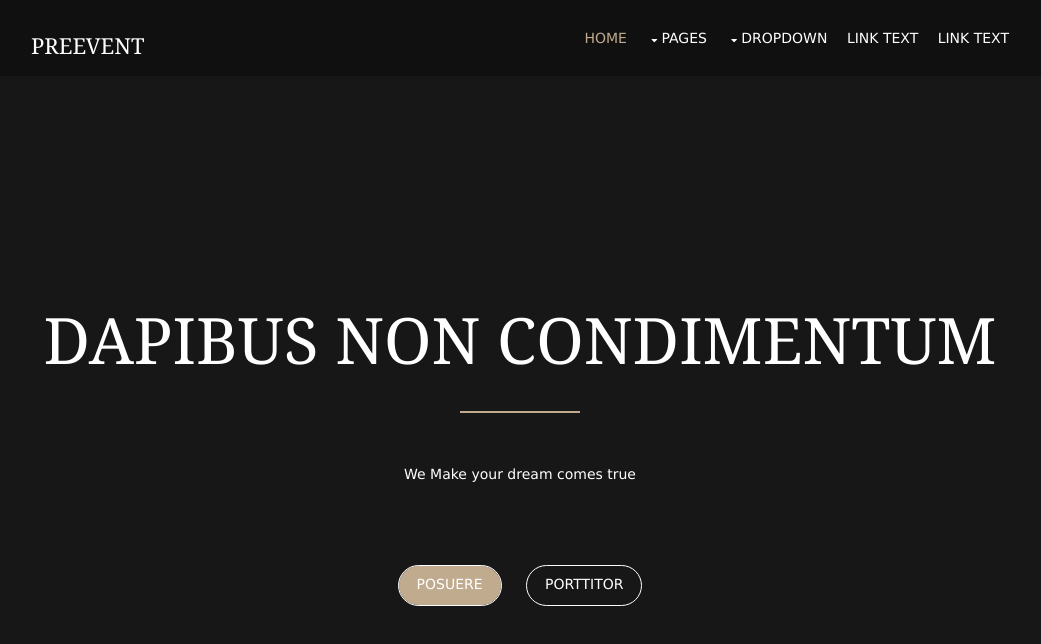
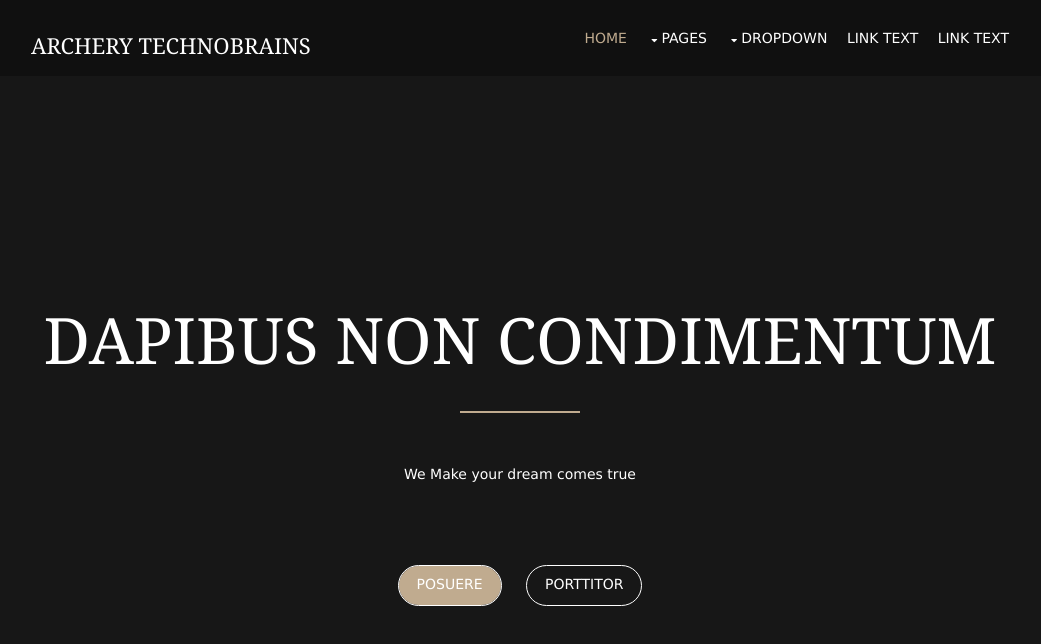
Before and after one commit to mitulparmar21696/archery, a website: page public/index.html in a window 1280 px wide. Shown: the whole page, without its empty margins (120-1161 px from the left). Drawn offline with Linux system fonts and the light colour scheme.

Commit message:
NAme change

```diff
--- a/public/index.html
+++ b/public/index.html
@@ -4,7 +4,7 @@
 	<meta charset="UTF-8">
 	<base href="/">
 
-	<title>Archery Technobrains</title>
+	<title>Archery Technobrains </title>
 
 	<!-- CSS -->
 	<link rel="stylesheet" href="libs/bootstrap/dist/css/bootstrap.min.css">
@@ -33,7 +33,7 @@
 			  <header id="header" class="hoc clear">
 				<!-- ################################################################################################ -->
 				<div id="logo" class="fl_left">
-				  <h1><a href="index.html">Preevent</a></h1>
+				  <h1><a href="index.html">Archery Technobrains</a></h1>
 				</div>
 				<!-- ################################################################################################ -->
 				<nav id="mainav" class="fl_right">
```
